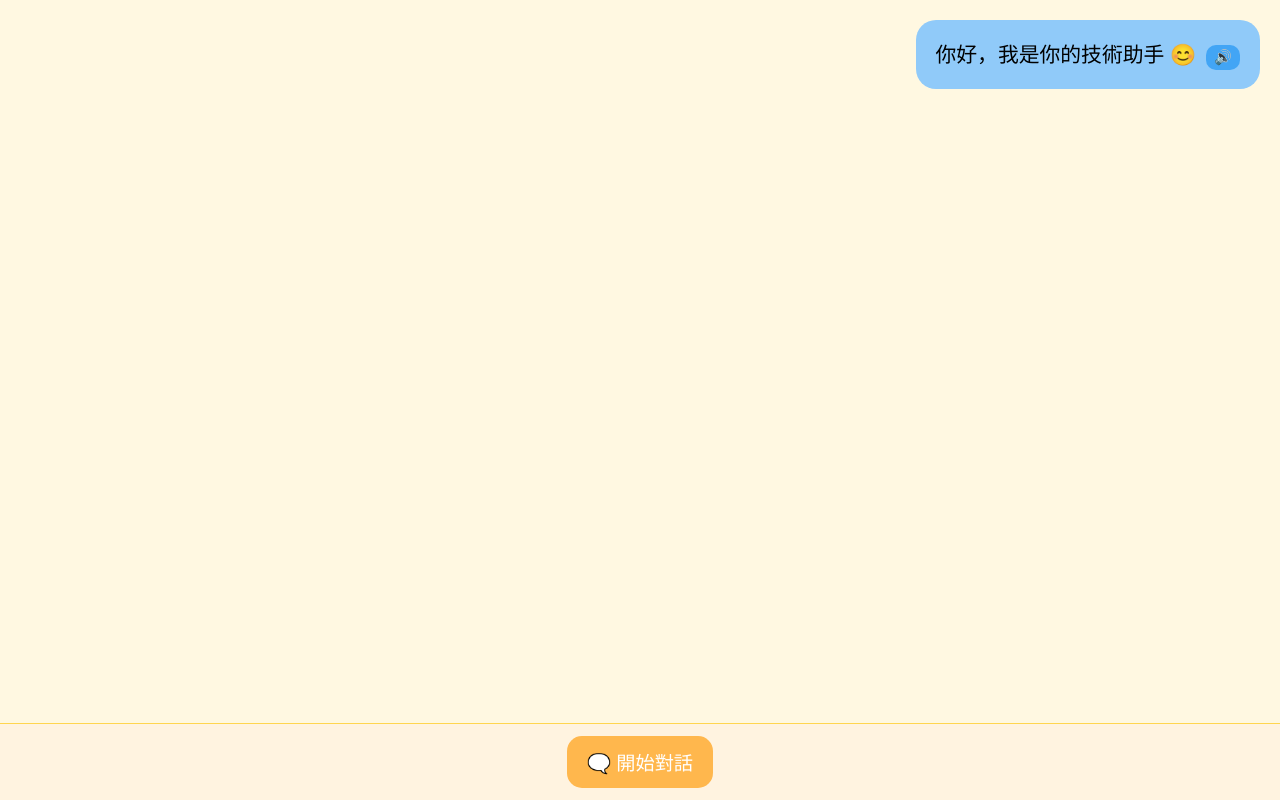
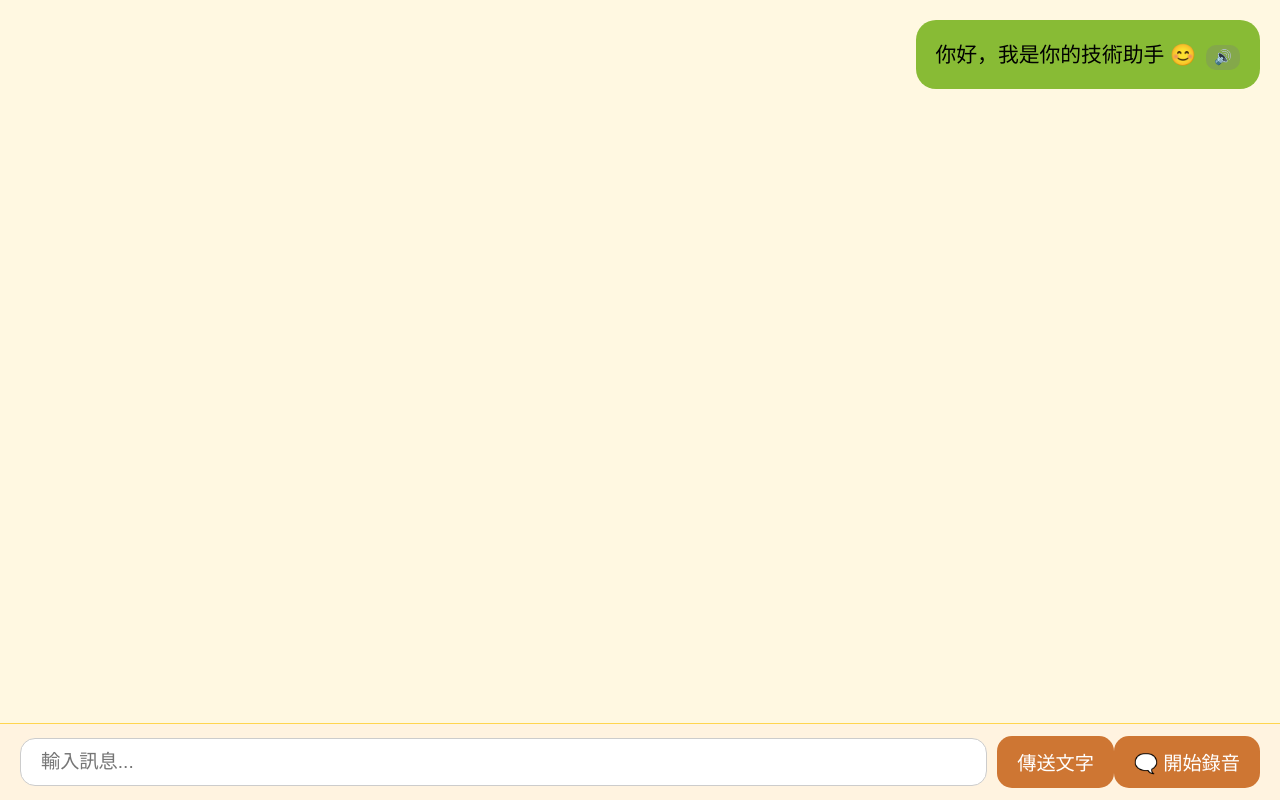
Before and after one commit to haleychang0530/2025meichu_hackathon_careAIde, a React (Vite) app in the folder frontend/: page / in a window 1280 px wide. Shown: the top 800 px of the page. Built offline with nearby package versions, Linux system fonts and the light colour scheme.

Commit message:
add typing input

```diff
--- a/frontend/src/App.css
+++ b/frontend/src/App.css
@@ -46,12 +46,12 @@ html, body, #root {
 }
 
 .message-bubble.user {
-  background-color: #ffe082;
+  background-color: #d79392;
   color: #333;
 }
 
 .message-bubble.ai {
-  background-color: #90caf9;
+  background-color: #88bb35;
   color: #000;
   font-weight: bold;
 }
@@ -60,7 +60,7 @@ html, body, #root {
   margin-left: 10px;
   padding: 4px 8px;
   font-size: 0.9rem;
-  background-color: #42a5f5;
+  background-color: #84a84a;
   color: #fff;
   border: none;
   border-radius: 10px;
@@ -75,10 +75,11 @@ html, body, #root {
   width: 100%;
   box-sizing: border-box;
   justify-content: center;
+  align-items: center; /* 垂直居中對齊 */
 }
 
 .input-container button {
-  background-color: #ffb74d;
+  background-color: #ce7633;
   color: white;
   border: none;
   padding: 12px 20px;
@@ -88,5 +89,15 @@ html, body, #root {
 }
 
 .input-container button.recording {
-  background-color: #f06292; /* 錄音中顏色變粉紅 */
+  background-color: #d79392; /* 錄音中顏色變粉紅 */
 }
+
+.text-input {
+  flex: 1; /* 讓輸入框填滿剩餘空間 */
+  padding: 12px 20px; /* 增加內邊距 */
+  font-size: 1.2rem; /* 調整字體大小 */
+  border: 1px solid #ccc; /* 添加邊框 */
+  border-radius: 15px; /* 圓角邊框 */
+  margin-right: 10px; /* 與按鈕保持間距 */
+  box-sizing: border-box; /* 包含內邊距在寬度內 */
+}
--- a/frontend/src/App.jsx
+++ b/frontend/src/App.jsx
@@ -6,6 +6,7 @@ export default function App() {
     { type: "ai", text: "你好，我是你的技術助手 😊" },
   ]);
   const [listening, setListening] = useState(false);
+  const [inputText, setInputText] = useState(""); // 新增狀態來儲存輸入框的文字
   const recognitionRef = useRef(null);
 
   const handleSend = async (text) => {
@@ -64,6 +65,12 @@ export default function App() {
     }
   };
 
+  // 處理輸入框的文字發送
+  const handleInputSend = () => {
+    handleSend(inputText); // 發送輸入框的文字
+    setInputText(""); // 清空輸入框
+  };
+
   return (
     <div className="app-container">
       <div className="chat-container">
@@ -91,11 +98,19 @@ export default function App() {
       </div>
 
       <div className="input-container">
+        <input
+          type="text"
+          value={inputText}
+          onChange={(e) => setInputText(e.target.value)} // 更新輸入框的文字
+          placeholder="輸入訊息..."
+          className="text-input"
+        />
+        <button onClick={handleInputSend}>傳送文字</button>
         <button
           onClick={handleVoiceInput}
           className={listening ? "recording" : ""}
         >
-          🗨️ 開始對話
+          🗨️ 開始錄音
         </button>
       </div>
     </div>
```
